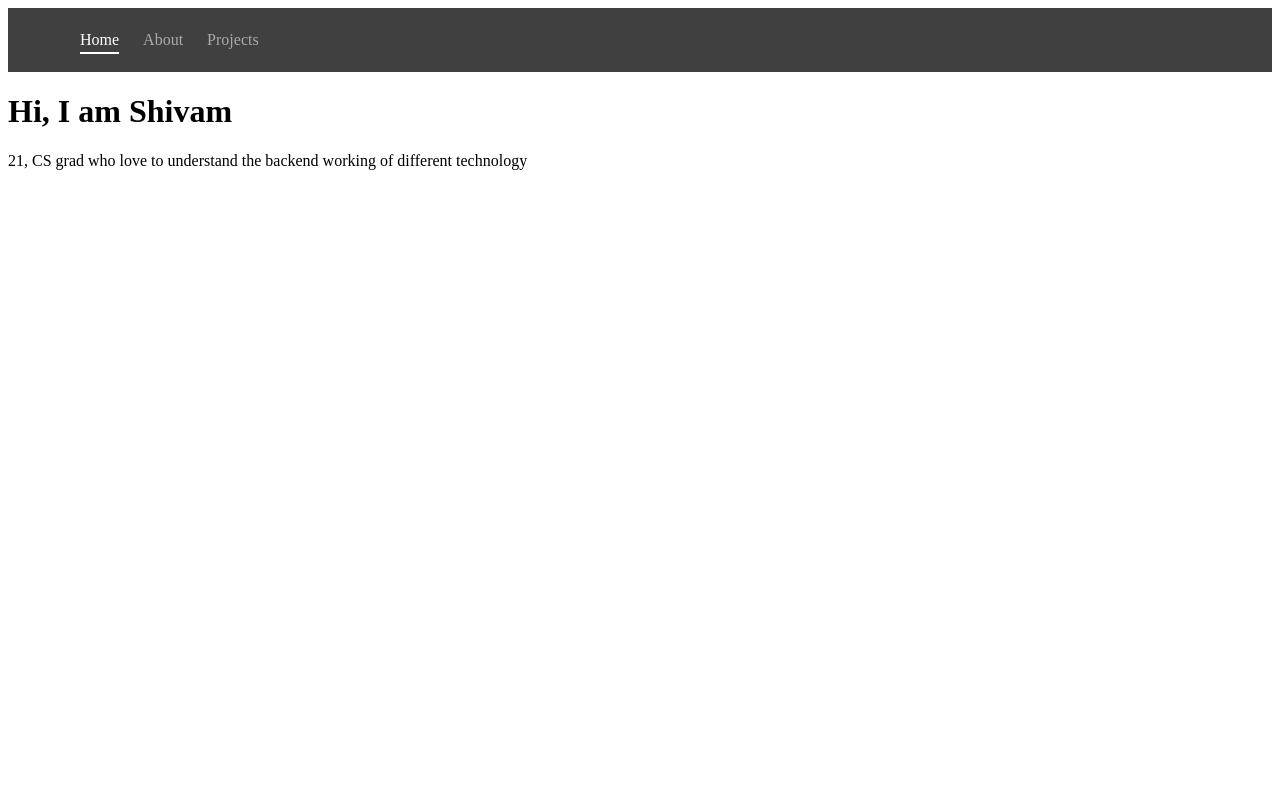
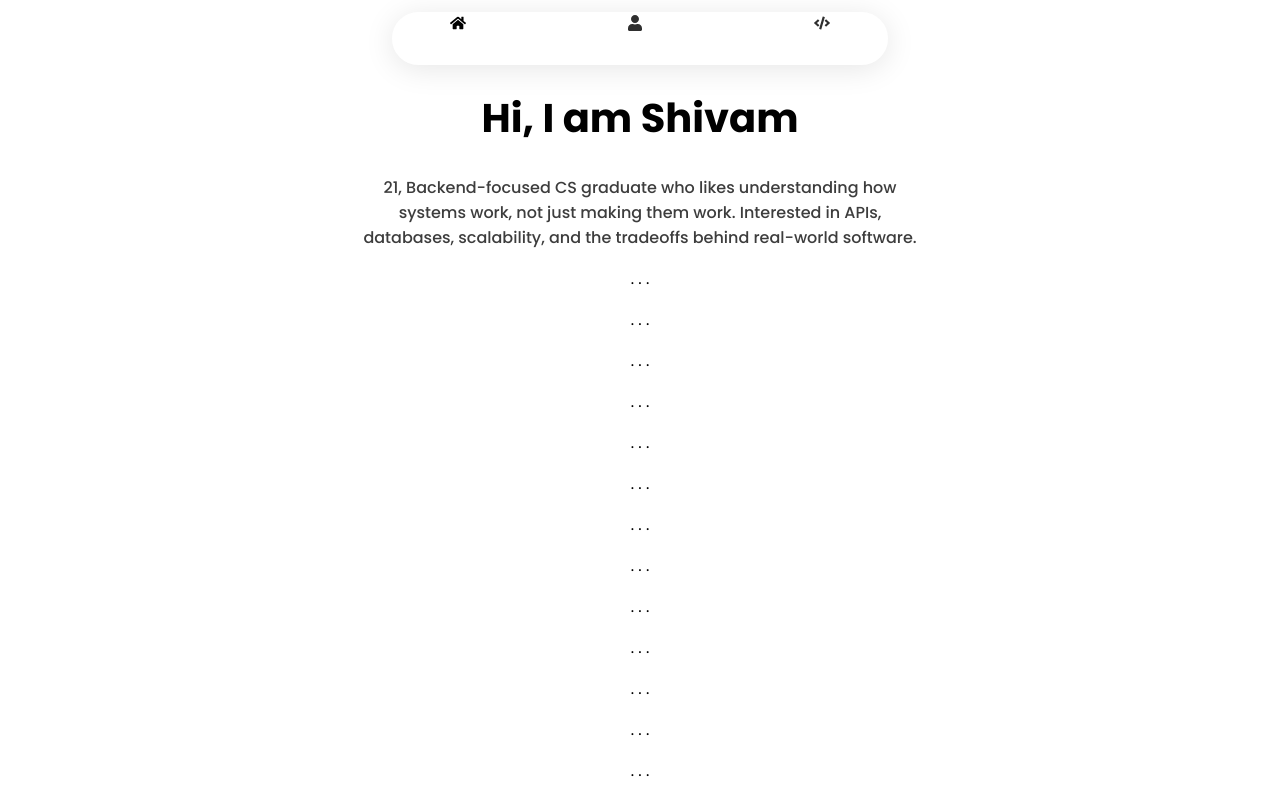
Before and after one commit to dead-shadow-7/portfolio, a React (Vite) app: page / in a window 1280 px wide. Shown: the top 800 px of the page. Built offline with nearby package versions, Linux system fonts and the light colour scheme.

Commit message:
Updated Navbar with Icons

```diff
--- a/index.html
+++ b/index.html
@@ -1,8 +1,14 @@
-<!doctype html>
+<!DOCTYPE html>
 <html lang="en">
   <head>
     <meta charset="UTF-8" />
     <link rel="icon" type="image/svg+xml" href="/vite.svg" />
+    <link rel="preconnect" href="https://fonts.googleapis.com" />
+    <link rel="preconnect" href="https://fonts.gstatic.com" crossorigin />
+    <link
+      href="https://fonts.googleapis.com/css2?family=Poppins:ital,wght@0,100;0,200;0,300;0,400;0,500;0,600;0,700;0,800;0,900;1,100;1,200;1,300;1,400;1,500;1,600;1,700;1,800;1,900&display=swap"
+      rel="stylesheet"
+    />
     <meta name="viewport" content="width=device-width, initial-scale=1.0" />
     <title>portfolio</title>
   </head>
--- a/package.json
+++ b/package.json
@@ -12,6 +12,7 @@
   "dependencies": {
     "react": "^19.2.0",
     "react-dom": "^19.2.0",
+    "react-icons": "^5.5.0",
     "react-router-dom": "^7.12.0"
   },
   "devDependencies": {
--- /dev/null
+++ b/src/components/icons/AboutIcon.jsx
@@ -0,0 +1,7 @@
+import { FaUser } from "react-icons/fa";
+
+export const AboutIcon = () => {
+  return <FaUser />;
+};
+
+export default AboutIcon;
--- /dev/null
+++ b/src/components/icons/HomeIcon.jsx
@@ -0,0 +1,7 @@
+import { FaHome } from "react-icons/fa";
+
+export const HomeIcon = () => {
+  return <FaHome />;
+};
+
+export default HomeIcon;
--- /dev/null
+++ b/src/components/icons/ProjectIcon.jsx
@@ -0,0 +1,7 @@
+import { FaCode } from "react-icons/fa";
+
+export const ProjectIcon = () => {
+  return <FaCode />;
+};
+
+export default ProjectIcon;
--- a/src/components/layout/Navbar.css
+++ b/src/components/layout/Navbar.css
@@ -1,40 +1,48 @@
 .navbar {
   position: sticky;
-  top: 0;
+  top: 12px;
   z-index: 100;
-  height: 64px;
+  height: 52px;
   padding: 0 2rem;
-  background: rgba(0, 0, 0, 0.75);
-  backdrop-filter: blur(10px);
+  background-color: rgba(255, 255, 255, 0.2);
+  -webkit-backdrop-filter: blur(16px);
+  backdrop-filter: blur(16px);
+  border-bottom: 1px solid rgba(255, 255, 255, 0.3);
 
   display: flex;
   align-items: center;
-  justify-content: space-between;
-}
+  justify-content: center;
 
-.navbar__logo {
-  font-size: 1.2rem;
-  font-weight: 600;
+  box-shadow: 0 4px 30px rgba(0, 0, 0, 0.1);
+  border-radius: 2rem;
+
+  width: calc(100% - 36rem);
+  margin: 0 auto;
+  overflow: hidden;
 }
 
 .navbar__links {
   display: flex;
   gap: 1.5rem;
   list-style: none;
+  margin: 0;
+  padding: 0;
 }
 
 .nav-link {
   text-decoration: none;
-  color: #aaa;
-  transition: color 0.2s ease;
+  color: #2f2f2f;
+  padding: 0.35rem 0.6rem;
+  border-radius: 0.75rem;
+  transition: color 0.2s ease, background-color 0.2s ease;
 }
 
 .nav-link:hover {
-  color: #fff;
+  background-color: rgba(255, 255, 255, 0.12);
 }
 
 .nav-link.active {
-  color: #fff;
+  color: #000000;
   position: relative;
 }
 
--- a/src/components/layout/Navbar.jsx
+++ b/src/components/layout/Navbar.jsx
@@ -1,10 +1,13 @@
 import { NavLink } from "react-router-dom";
 import "./Navbar.css";
+import HomeIcon from "../icons/HomeIcon";
+import AboutIcon from "../icons/AboutIcon";
+import ProjectIcon from "../icons/ProjectIcon";
 
 const links = [
-  { name: "Home", path: "/" },
-  { name: "About", path: "/about" },
-  { name: "Projects", path: "/projects" },
+  { name: <HomeIcon />, path: "/" },
+  { name: <AboutIcon />, path: "/about" },
+  { name: <ProjectIcon />, path: "/projects" },
 ];
 
 const Navbar = () => {
--- a/src/index.css
+++ b/src/index.css
@@ -0,0 +1,3 @@
+* {
+  font-family: "Poppins", sans-serif;
+}
--- /dev/null
+++ b/src/pages/Home.css
@@ -0,0 +1,18 @@
+* {
+  text-align: center;
+  padding: 0 2rem;
+}
+.Heading {
+  color: #000000;
+  font-weight: 700;
+  font-style: normal;
+  font-size: 2.5rem;
+}
+.Subheading {
+  color: #3d3d3d;
+  font-weight: 500;
+  font-style: normal;
+  font-size: 1rem;
+  margin-top: 1rem;
+  padding: 0 10rem;
+}
--- a/src/pages/Home.jsx
+++ b/src/pages/Home.jsx
@@ -1,13 +1,34 @@
 import React from "react";
-
+import "./Home.css";
 const Home = () => {
   return (
     <div>
-      <h1>Hi, I am Shivam </h1>
-      <p>
-        21, CS grad who love to understand the backend working of different
-        technology
+      <h1 className="Heading">Hi, I am Shivam </h1>
+      <p className="Subheading">
+        21, Backend-focused CS graduate who likes understanding how systems
+        work, not just making them work. Interested in APIs, databases,
+        scalability, and the tradeoffs behind real-world software.
       </p>
+      <p>. . .</p>
+      <p>. . .</p>
+      <p>. . .</p>
+      <p>. . .</p>
+      <p>. . .</p>
+      <p>. . .</p>
+      <p>. . .</p>
+      <p>. . .</p>
+      <p>. . .</p>
+      <p>. . .</p>
+      <p>. . .</p>
+      <p>. . .</p>
+      <p>. . .</p>
+      <p>. . .</p>
+      <p>. . .</p>
+      <p>. . .</p>
+      <p>. . .</p>
+      <p>. . .</p>
+      <p>. . .</p>
+      <p>. . .</p>
     </div>
   );
 };
```
Also changed, not shown: 1 other file (tests, documents, lock files or other folders).
